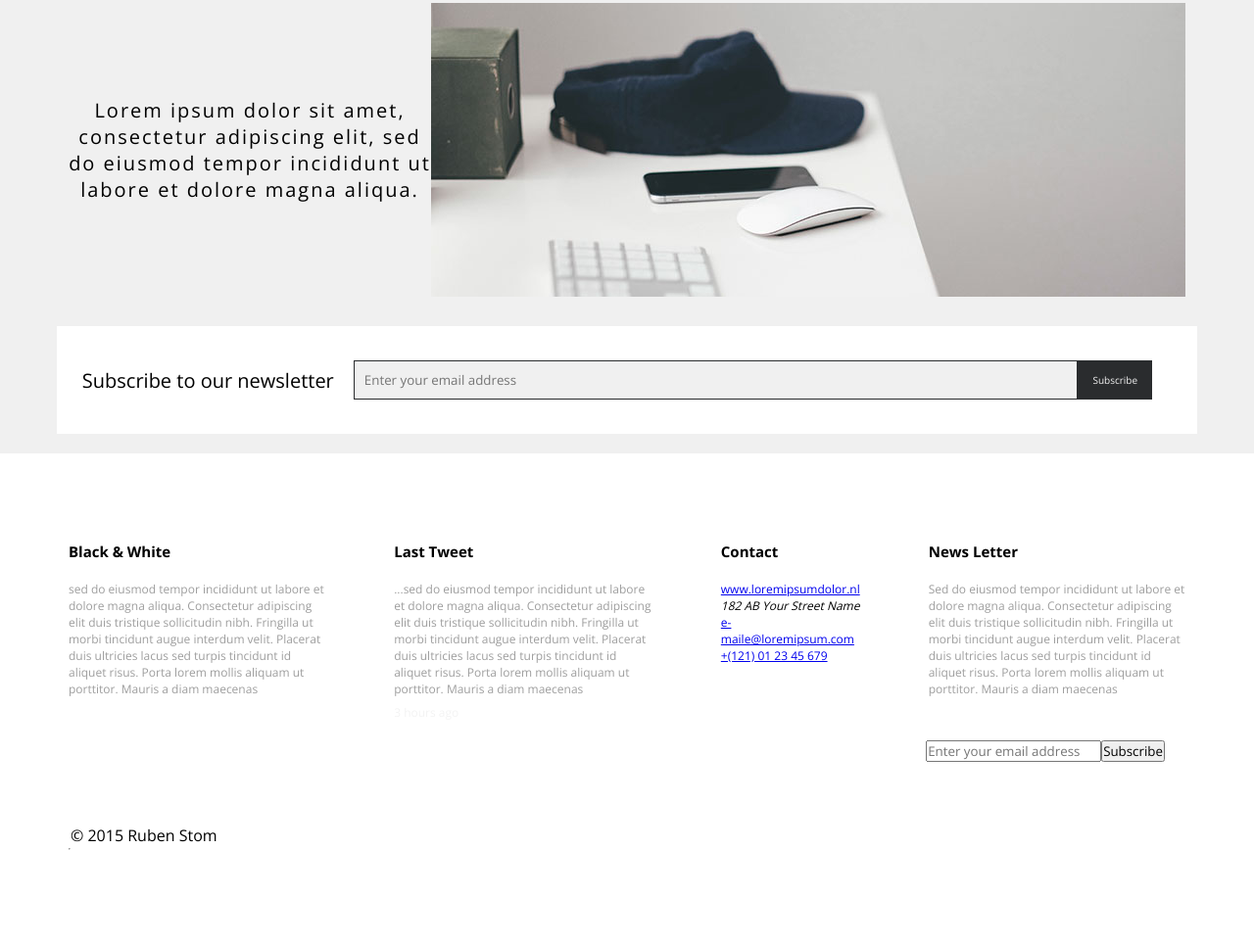
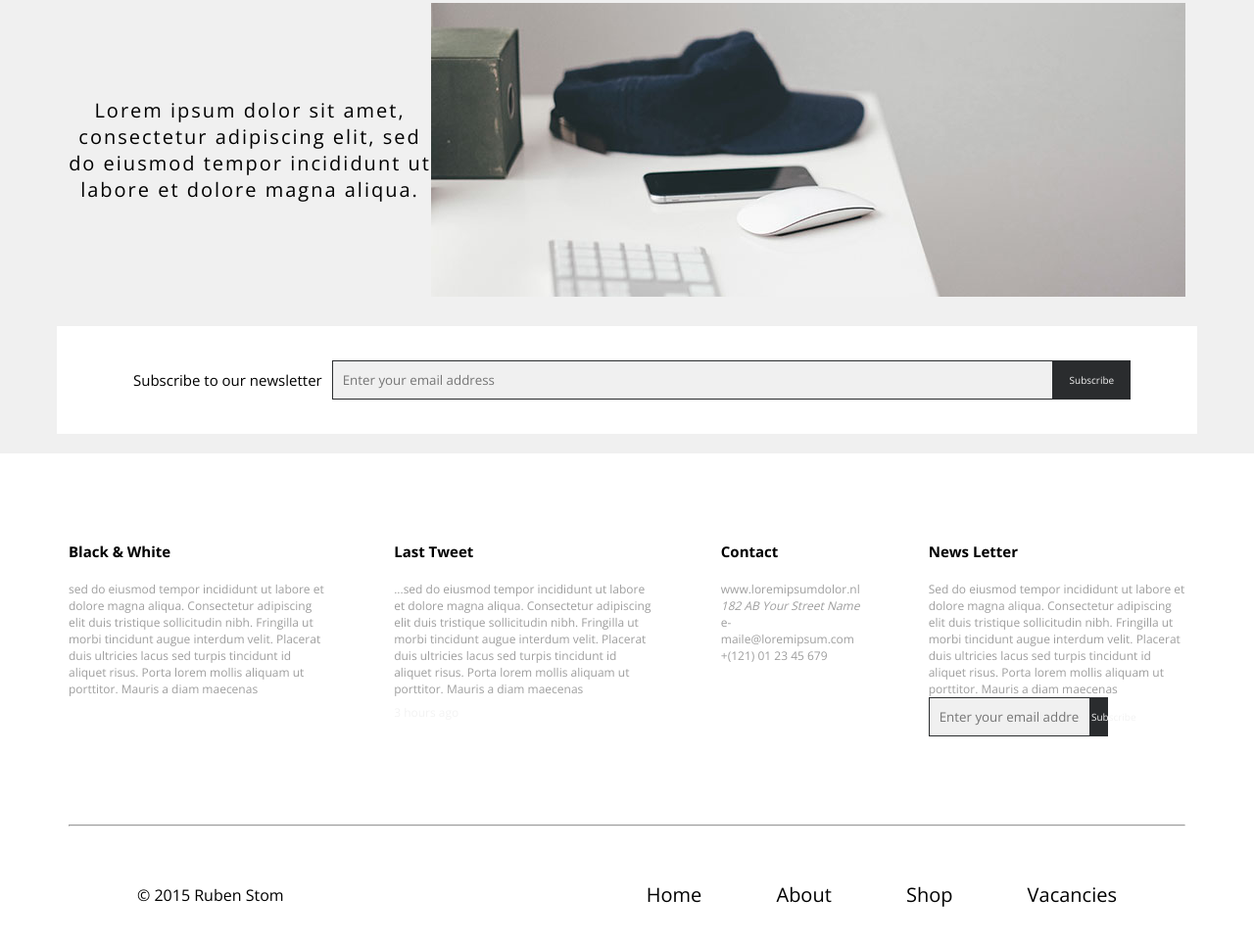
Before and after one commit to dajanabar/apple_, a plain HTML site: page index.html in a window 1280 px wide. Shown: the part 2181-3145 px from the top of the page at 98% size. Before the commit the page ends 3072 px from the top, so only its background shows below. Drawn offline with nearby package versions, Linux system fonts and the light colour scheme.

Commit message:
add footer css

```diff
--- a/css/styles.css
+++ b/css/styles.css
@@ -24,7 +24,7 @@ header {
     align-items: center;
 }
 
-nav>a {
+.nav>a {
     text-decoration: none;
     margin-left: 72px;
     font-size: 20px;
@@ -32,7 +32,7 @@ nav>a {
     transition: 0 0.7s;
 }
 
-nav>a:hover {
+.nav>a:hover {
     margin-left: 72px;
     font-size: 20px;
     color: black;
@@ -85,10 +85,7 @@ header>article>button:hover {
     border: 2px solid white;
     background-color: #A4A4A4;
     transition: all 0.5s;
-
 }
-
-
 .section-text{
     display: flex;
     margin: 90px 70px;
@@ -132,7 +129,7 @@ header>article>button:hover {
 
 }
 .subscribe{
-    margin-bottom:  20px;
+    margin-bottom: 20px;
     width: 91%;
     height: 70px;
     display: flex;
@@ -142,20 +139,23 @@ header>article>button:hover {
     font-size: 20px;
     padding: 20px 0;
 }
+.subscribe>p{
+    margin: 10px;
+    font-size: 15px;
+}
 .subscribe-wrapper{
     display: flex;
-    margin: 0 20px;
     width: 70%;
 }
-.subscribe-wrapper>input{
-    width: 95%;
+.input{
+    width: 90%;
     padding: 10px;
     text-align: left;
     border: 1px solid rgb(42, 44, 46);
     background-color: #F0F0F0;
     color: black;
 }
-.subscribe-wrapper>button{
+.button{
     background-color: rgb(42, 44, 46);
     border: 1px solid rgb(42, 44, 46);
     color: #F3F3F3;
@@ -165,22 +165,21 @@ header>article>button:hover {
 }
 footer{
     margin: 90px 70px 0 70px;
-    display: flex;
-    flex-wrap: wrap;
-    align-items: center;
 }
 footer>ul{
     display: flex;
     gap: 70px;
     font-size: 12px;
     align-items: baseline;
-
+    margin-bottom: 90px;
 }
 footer>ul>li{
     display: flex;
     flex-direction: column;
+    color: #9E9E9E;
 }
-footer>ul>li>p{
+footer>ul>li>a{
+    text-decoration: none;
     color: #9E9E9E;
 }
 .lightly-color{
@@ -188,7 +187,15 @@ footer>ul>li>p{
     color: #F3F3F3;
 }
 h3{
+    color: black;
     font-size: 15px;
     font-weight: 700;
     margin-bottom: 20px;
 }
+hr{
+    margin: 20px 0 0 0;
+    color: #9E9E9E;
+}
+footer>article>.nav>a{
+    color: black;
+}
--- a/index.html
+++ b/index.html
@@ -17,7 +17,7 @@
   <header>
     <div class="top">
       <h1>Black &#38; White</h1>
-      <nav>
+      <nav class="nav">
         <a role="button" href="#Home" target="_self">Home</a>
         <a role="button" href="#about" target="_self">About</a>
         <a role="button" href="#vacancies" target="_self">Vacancies</a>
@@ -78,8 +78,8 @@
         Subscribe to our <span>newsletter</span>
       </p>
       <div class="subscribe-wrapper">
-        <input type="email" placeholder="Enter your email address" required>
-        <button type="button" id="subscribe" name="subscribe" value="subscribe">Subscribe</button>
+        <input type="email" placeholder="Enter your email address" required class="input">
+        <button type="button" id="subscribe" name="subscribe" value="subscribe" class="button">Subscribe</button>
       </div>
     </section>
   </div>
@@ -117,22 +117,23 @@
           sollicitudin nibh. Fringilla ut morbi tincidunt augue interdum velit. Placerat duis ultricies lacus sed turpis
           tincidunt id aliquet risus. Porta lorem mollis aliquam ut porttitor. Mauris a diam maecenas
         </p>
-        <div class="subscribe">
-          <input type="email" placeholder="Enter your email address" required>
-          <button type="submit" id="subscribefooter" name="subscribefooter" value="subscribefooter">Subscribe</button>
+        <div class="subscribe-wrapper">
+          <input type="email" placeholder="Enter your email address" required class="input">
+          <button type="submit" id="subscribefooter" name="subscribefooter" value="subscribefooter" class="button">Subscribe</button>
         </div>
       </li>
     </ul>
-    <hr>
-    <article>
+    <hr/>
+    <article class="top">
       <span>&#169; 2015 Ruben Stom</span>
-      <nav>
+      <nav class="nav">
         <a role="button" href="#Home" target="_self">Home</a>
         <a role="button" href="#about" target="_self">About</a>
         <a role="button" href="#shop" target="_self">Shop</a>
         <a role="button" href="#vacancies" target="_self">Vacancies</a>
       </nav>
     </article>
+
   </footer>
 </body>
 
```
